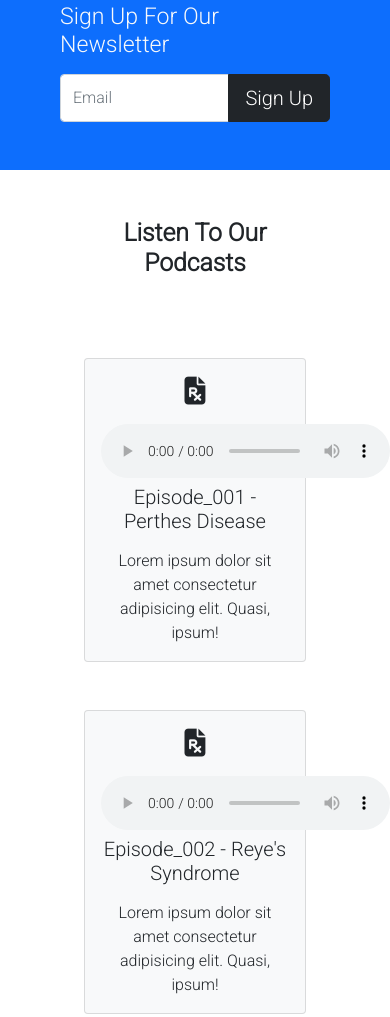
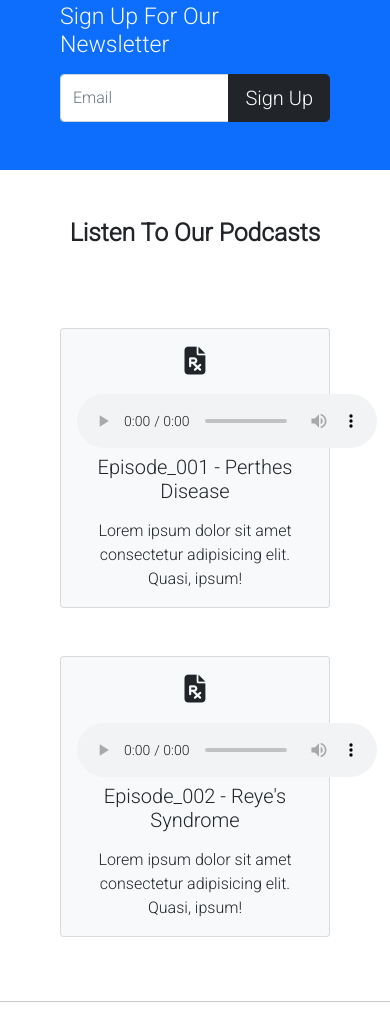
Before and after one commit to adeptmedics/adeptmedics, a plain HTML site: page index.html in a window 390 px wide. Shown: the part 850-1867 px from the top of the page. Drawn offline with nearby package versions, Linux system fonts and the light colour scheme.

Commit message:
Removed Podcasts padding to fit mobile screens

```diff
--- a/index.html
+++ b/index.html
@@ -82,7 +82,7 @@
     <!-- Podcasts -->
     <section id="podcasts" class="p-5">
         <div class="container">
-            <div class="row text-center g-5 px-4">
+            <div class="row text-center g-5">
                 <h2 class="pb-4"><strong>Listen To Our Podcasts</strong></h2>
                 <div class="col-md">
                     <div class="card bg-light text-dark">
```
